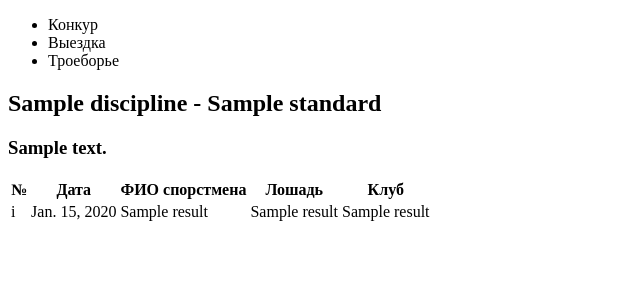
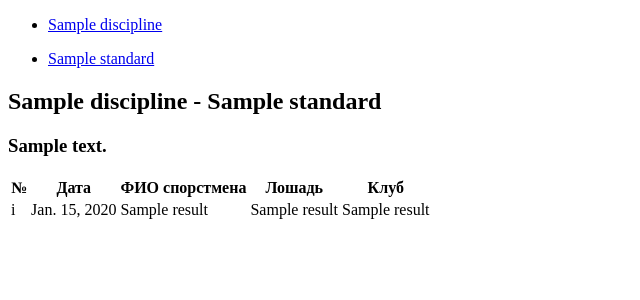
Before and after one commit to bomzheg/equestrian-rating, a Django app: page / in a window 1280 px wide. Shown: the top 300 px of the page, without its empty margins (0-640 px from the left). Run offline with Django 3.2, Linux system fonts and the light colour scheme; tables that the repository leaves empty hold one stand-in row (values such as "Sample post").

Commit message:
refactor templates

```diff
--- a/rating/models/discipline.py
+++ b/rating/models/discipline.py
@@ -4,6 +4,7 @@ from django.db import models
 class Discipline(models.Model):
     """Наименование дисциплины"""
     name = models.CharField(max_length=64, verbose_name="Название дисциплины")
+    link = models.CharField(max_length=64, verbose_name="Название для ссылки")
 
     class Meta:
         db_table = "disciplines"
--- a/rating/models/standard.py
+++ b/rating/models/standard.py
@@ -11,6 +11,7 @@ class Standard(models.Model):
         related_name="standards",
         verbose_name="Дисциплина",
     )
+    link = models.CharField(max_length=64, verbose_name="Имя для ссылки")
 
     class Meta:
         db_table = "standards"
--- a/rating/templates/base.html
+++ b/rating/templates/base.html
@@ -8,12 +8,11 @@
 
 <body>
     <header>
-        <div class="container">
-            <ul>
-                <li>Конкур</li>
-                <li>Выездка</li>
-                <li>Троеборье</li>
-            </ul>
+        <div class="container main_header">
+            {% include "header_list.html" %}
+        </div>
+        <div class="container second_header">
+            {% include "sub_header_list.html" %}
         </div>
     </header>
     <section>
--- /dev/null
+++ b/rating/templates/header_list.html
@@ -0,0 +1,5 @@
+{% for discipline in disciplines %}
+<ul>
+    <li><a href="{{discipline.link}}">{{discipline.name}}</a></li>
+</ul>
+{% endfor %}
--- /dev/null
+++ b/rating/templates/sub_header_list.html
@@ -0,0 +1,7 @@
+{% for standard in standards %}
+<ul>
+    <li><a href="{{standard.discipline.link}}/{{standard.link}}" title="{{standard.description}}">
+        {{standard.name}}
+    </a></li>
+</ul>
+{% endfor %}
--- a/rating/views.py
+++ b/rating/views.py
@@ -2,11 +2,19 @@ from django.http import HttpResponse
 from django.shortcuts import render
 from django.views.generic.base import View
 
-from rating.models import Standard, Result
+from rating.models import Standard, Result, Discipline
 
 
 class DefaultView(View):
     def get(self, request):
-        standard = Standard.objects.get(id=1)
-        results = Result.objects.filter(fulfilled_standard=standard).all()
-        return render(request, 'rating.html', {"results": results, "standard": standard, "discipline": standard.discipline})
+        disciplines = Discipline.objects.all()
+        current_discipline = disciplines[0]
+        standards = Standard.objects.filter(discipline=current_discipline).all()
+        results = Result.objects.filter(fulfilled_standard=standards[0]).all()
+        return render(request, 'jumping_rating.html', {
+            "results": results,
+            "standard": standards[0],
+            "discipline": current_discipline,
+            "disciplines": disciplines,
+            "standards": standards
+        })
```
Also changed, not shown: rating/templates/jumping_rating.html (renamed from rating/templates/rating.html).
